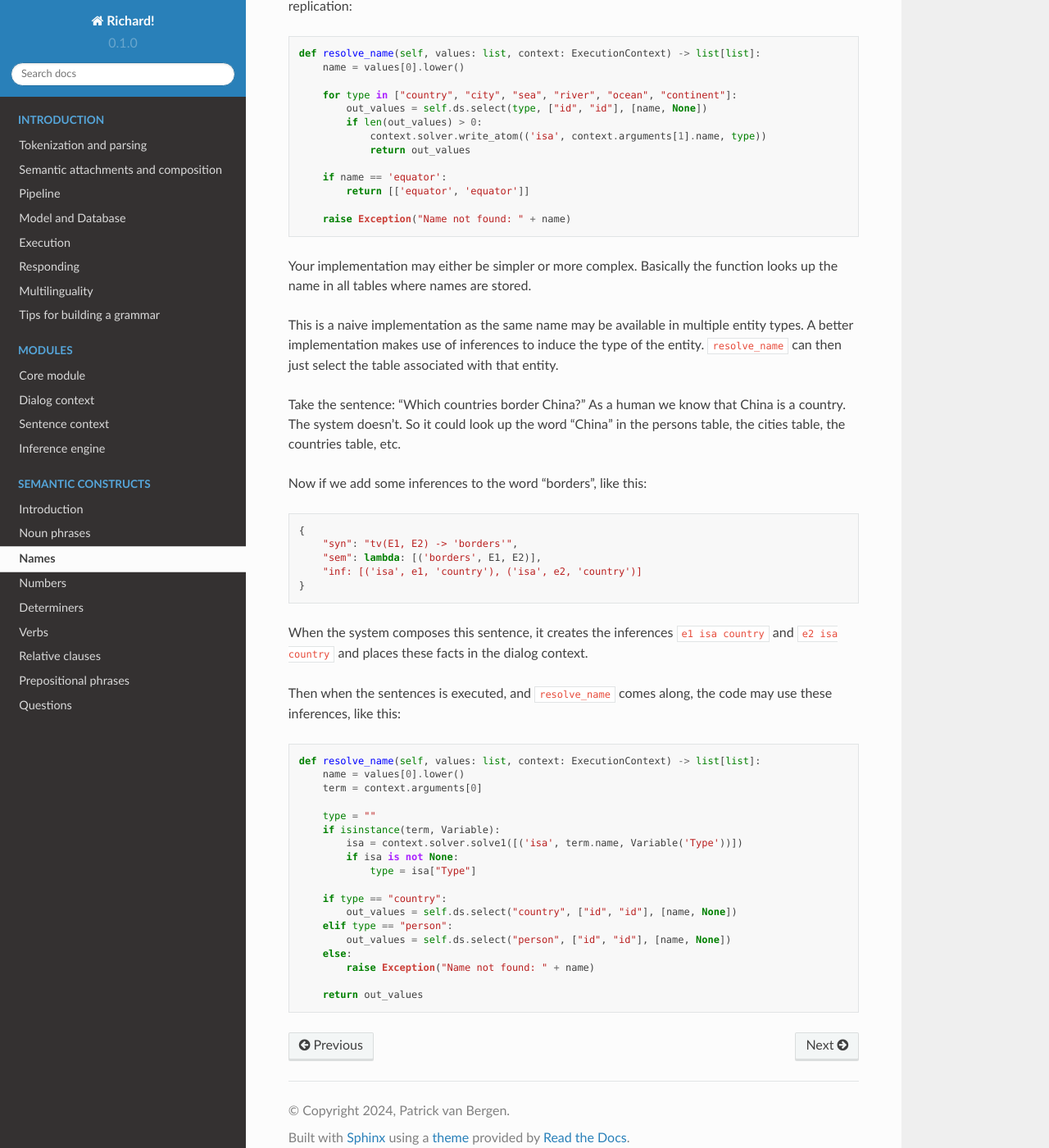
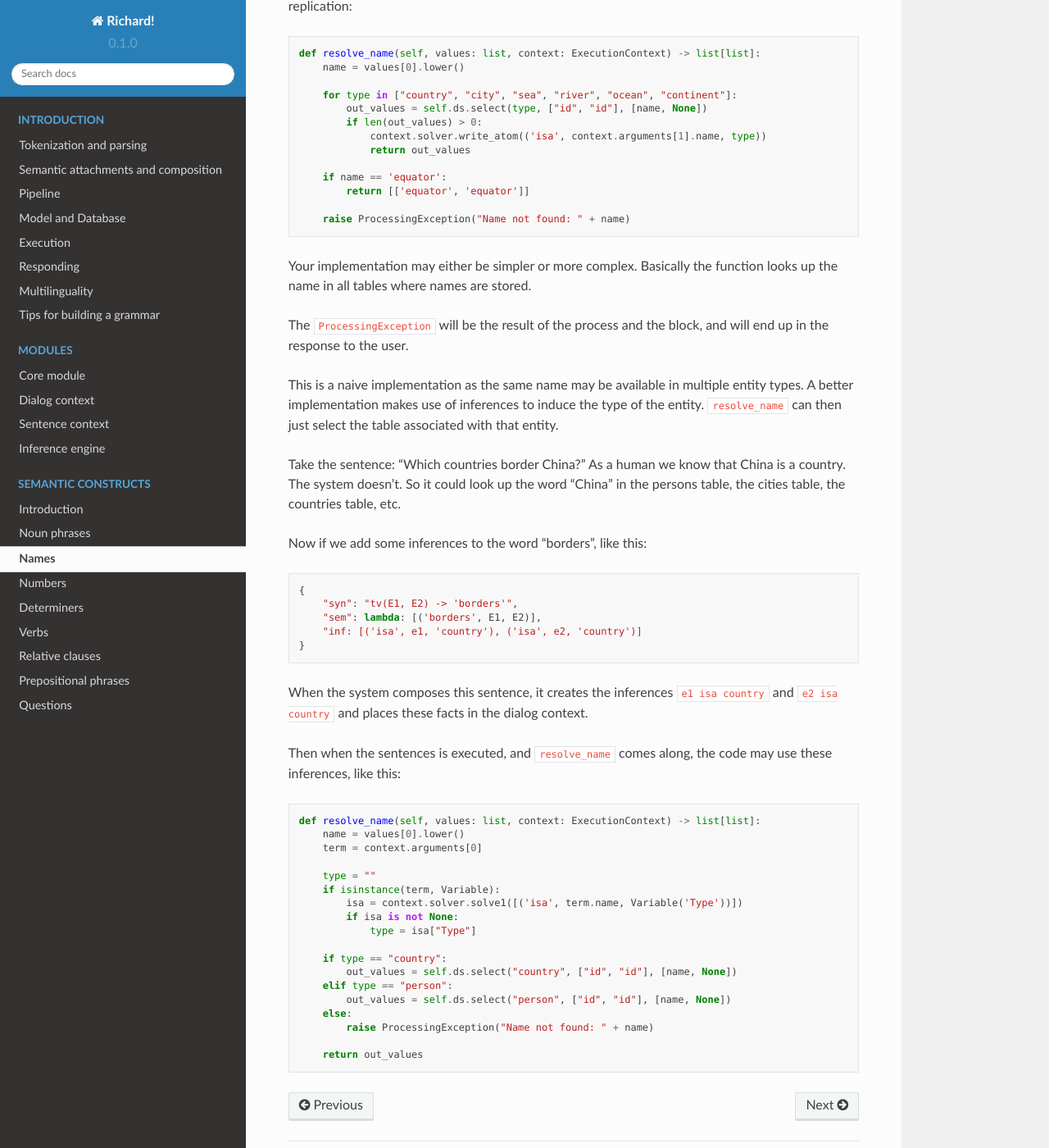
Before and after one commit to garfix/richard-readthedocs, a Sphinx documentation site: the page built from docs/source/language/names.md, in a window 1280 px wide and 1400 px high, scrolled down 591 px. Shown: the whole window at 82% size. Built offline with Sphinx 7.4.7 and the Read the Docs theme 2.0.0, drawn with Linux system fonts in a browser that asks for light colours.

Commit message:
ProcessingException

```diff
--- a/docs/source/language/names.md
+++ b/docs/source/language/names.md
@@ -30,10 +30,12 @@ def resolve_name(self, values: list, context: ExecutionContext) -> list[list]:
     if name == 'equator':
         return [['equator', 'equator']]
 
-    raise Exception("Name not found: " + name)
+    raise ProcessingException("Name not found: " + name)
 ~~~
 
 Your implementation may either be simpler or more complex. Basically the function looks up the name in all tables where names are stored.
+
+The `ProcessingException` will be the result of the process and the block, and will end up in the response to the user.
 
 This is a naive implementation as the same name may be available in multiple entity types. A better implementation makes use of inferences to induce the type of the entity. `resolve_name` can then just select the table associated with that entity.
 
@@ -69,7 +71,7 @@ def resolve_name(self, values: list, context: ExecutionContext) -> list[list]:
     elif type == "person":
         out_values = self.ds.select("person", ["id", "id"], [name, None])
     else:
-        raise Exception("Name not found: " + name)
+        raise ProcessingException("Name not found: " + name)
 
     return out_values
 ~~~
```
Also changed, not shown: docs/source/introduction/execution.md (+6 -0 lines).
